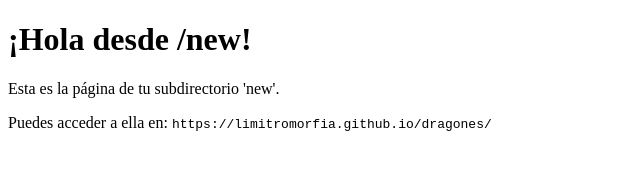
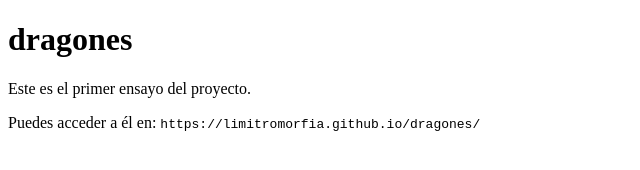
Before and after one commit to limitromorfia/limitromorfia.github.io, a plain HTML site: page dragones/index.html in a window 1280 px wide. Shown: the whole page, without its empty margins (0-640 px from the left). Drawn offline with Linux system fonts and the light colour scheme.

Commit message:
Update index.html

```diff
--- a/dragones/index.html
+++ b/dragones/index.html
@@ -1,12 +1,12 @@
 <!DOCTYPE html>
 <html>
 <head>
-    <title>Mi Nueva Página - Sección 'New'</title>
+    <title>dragones</title>
     <meta charset="UTF-8">
 </head>
 <body>
-    <h1>¡Hola desde /new!</h1>
-    <p>Esta es la página de tu subdirectorio 'new'.</p>
-    <p>Puedes acceder a ella en: <code>https://limitromorfia.github.io/dragones/</code></p>
+    <h1>dragones</h1>
+    <p>Este es el primer ensayo del proyecto.</p>
+    <p>Puedes acceder a él en: <code>https://limitromorfia.github.io/dragones/</code></p>
 </body>
 </html>
```
